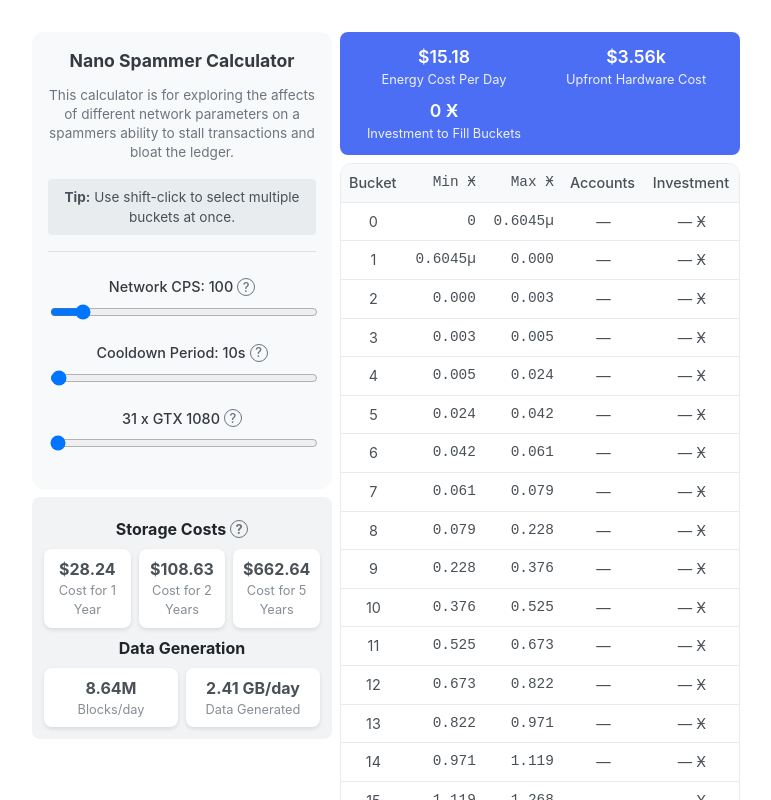
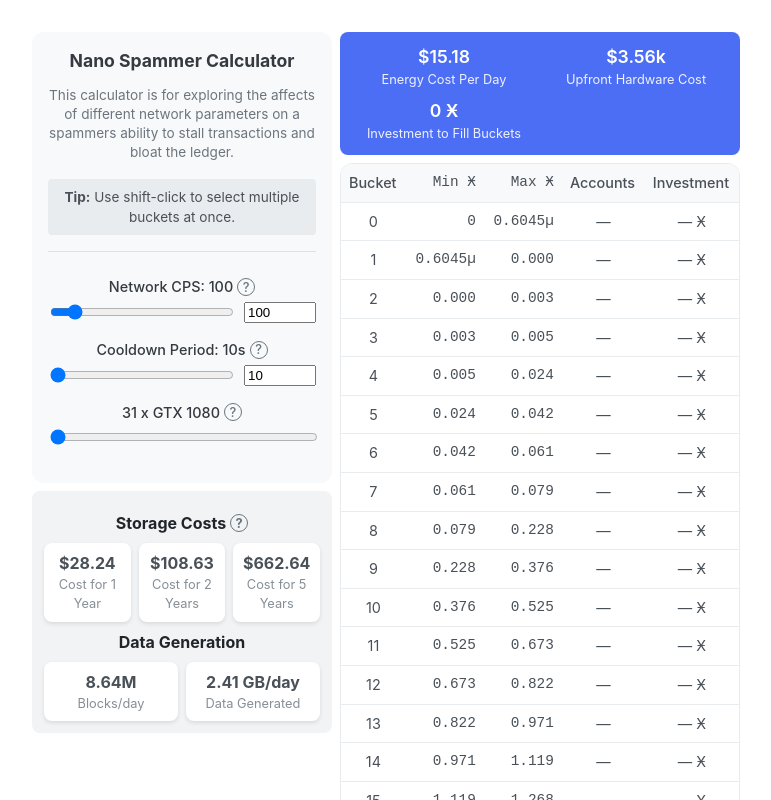
Before and after one commit to dylan1951/nano-spam-calculator, a Svelte app: page / in a window 1280 px wide. Shown: the top 800 px of the page, without its empty margins (254-1025 px from the left). Built offline with nearby package versions, Linux system fonts and the light colour scheme.

Commit message:
Add crude input boxes.

```diff
--- a/src/App.svelte
+++ b/src/App.svelte
@@ -430,6 +430,7 @@
       </span>
     </span>
         </label>
+        <div style="display: flex; align-items: center; gap: 0.5rem;">
           <input
                   id="total-cps-slider"
                   type="range"
@@ -437,7 +438,16 @@
                   max="1000"
                   bind:value={totalCPS}
           />
+          <input
+                  type="number"
+                  min="1"
+                  max="1000"
+                  bind:value={totalCPS}
+                  style="width: 80px;"
+          />
         </div>
+      </div>
+
 
       <div class="slider-group">
         <label for="cooldown-slider" class="slider-label">
@@ -449,6 +459,7 @@
       </span>
     </span>
         </label>
+        <div style="display: flex; align-items: center; gap: 0.5rem;">
           <input
                   id="cooldown-slider"
                   type="range"
@@ -457,7 +468,16 @@
                   step="1"
                   bind:value={cooldownSecs}
           />
+          <input
+                  type="number"
+                  min="1"
+                  max="3600"
+                  bind:value={cooldownSecs}
+                  style="width: 80px;"
+          />
         </div>
+      </div>
+
 
       <div class="slider-group">
         <label for="hardware-slider" class="slider-label">
```
Lines whose indentation alone changed are shown as unchanged.
